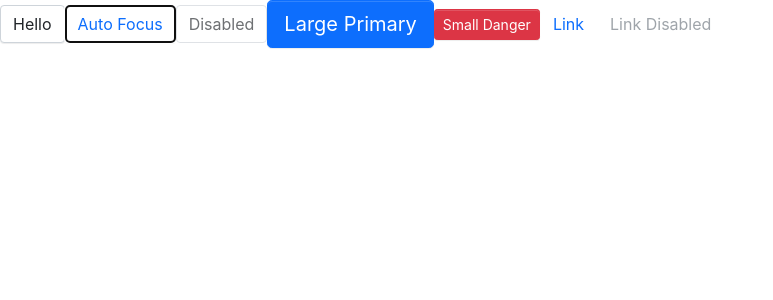
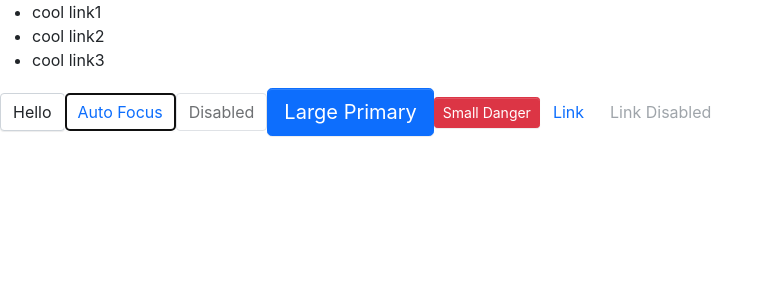
Before and after one commit to zhouhaopkup/storybook, a React (Create React App) app: page / in a window 1280 px wide. Shown: the top 300 px of the page, without its empty margins (0-773 px from the left). Built offline with nearby package versions, Linux system fonts and the light colour scheme.

Commit message:
feat: add Menu, MenuItem

```diff
--- a/src/App.tsx
+++ b/src/App.tsx
@@ -1,9 +1,23 @@
 import React from "react";
 import Button, { ButtonType, ButtonSize } from "./components/Button/Button";
+import Menu from "./components/Menu/Menu";
+import MenuItem from "./components/Menu/MenuItem";
 
 function App() {
   return (
     <>
+      <Menu
+        defaultIndex={0}
+        onSelect={(index) => {
+          alert(index);
+        }}
+      >
+        <MenuItem index={0}>cool link1</MenuItem>
+        <MenuItem index={1} disabled>
+          cool link2
+        </MenuItem>
+        <MenuItem index={2}>cool link3</MenuItem>
+      </Menu>
       <Button className="custom">Hello</Button>
       <Button autoFocus>Auto Focus</Button>
       <Button disabled>Disabled</Button>
--- /dev/null
+++ b/src/components/Menu/Menu.tsx
@@ -0,0 +1,52 @@
+import React, { createContext, useState } from "react";
+import classNames from "classnames";
+
+type MenuMode = "horizontal" | "vertical";
+type selectCallback = (selectIndex: number) => void;
+
+export interface MenuProps {
+  defaultIndex?: number;
+  className?: string;
+  mode?: MenuMode;
+  style?: React.CSSProperties;
+  onSelect?: selectCallback;
+}
+
+interface IMenuContext {
+  index: number;
+  onSelect?: selectCallback;
+}
+
+export const MenuContext = createContext<IMenuContext>({ index: 0 });
+
+const Menu: React.FC<MenuProps> = (props) => {
+  const { className, mode, style, children, defaultIndex, onSelect } = props;
+  const [currentActive, setActive] = useState(defaultIndex);
+  const classes = classNames("menu", className, {
+    "menu-vertical": mode === "vertical",
+  });
+  const handleClick = (index: number) => {
+    setActive(index);
+    if (onSelect) {
+      onSelect(index);
+    }
+  };
+  const passedContext: IMenuContext = {
+    index: currentActive ? currentActive : 0,
+    onSelect: handleClick,
+  };
+  return (
+    <ul className={classes} style={style}>
+      <MenuContext.Provider value={passedContext}>
+        {children}
+      </MenuContext.Provider>
+    </ul>
+  );
+};
+
+Menu.defaultProps = {
+  defaultIndex: 0,
+  mode: "horizontal",
+};
+
+export default Menu;
--- /dev/null
+++ b/src/components/Menu/MenuItem.tsx
@@ -0,0 +1,31 @@
+import React, { useContext } from "react";
+import classNames from "classnames";
+import { MenuContext } from "./Menu";
+
+export interface MenuItemProps {
+  index: number;
+  disabled?: boolean;
+  className?: string;
+  style?: React.CSSProperties;
+}
+
+const MenuItem: React.FC<MenuItemProps> = (props) => {
+  const { index, disabled, className, style, children } = props;
+  const context = useContext(MenuContext);
+  const classes = classNames("menu-item", className, {
+    "is-disabled": disabled,
+    "is-active": context.index === index,
+  });
+  const handleClick = () => {
+    if (context.onSelect && !disabled) {
+      context.onSelect(index);
+    }
+  };
+  return (
+    <li className={classes} style={style} onClick={handleClick}>
+      {children}
+    </li>
+  );
+};
+
+export default MenuItem;
```
